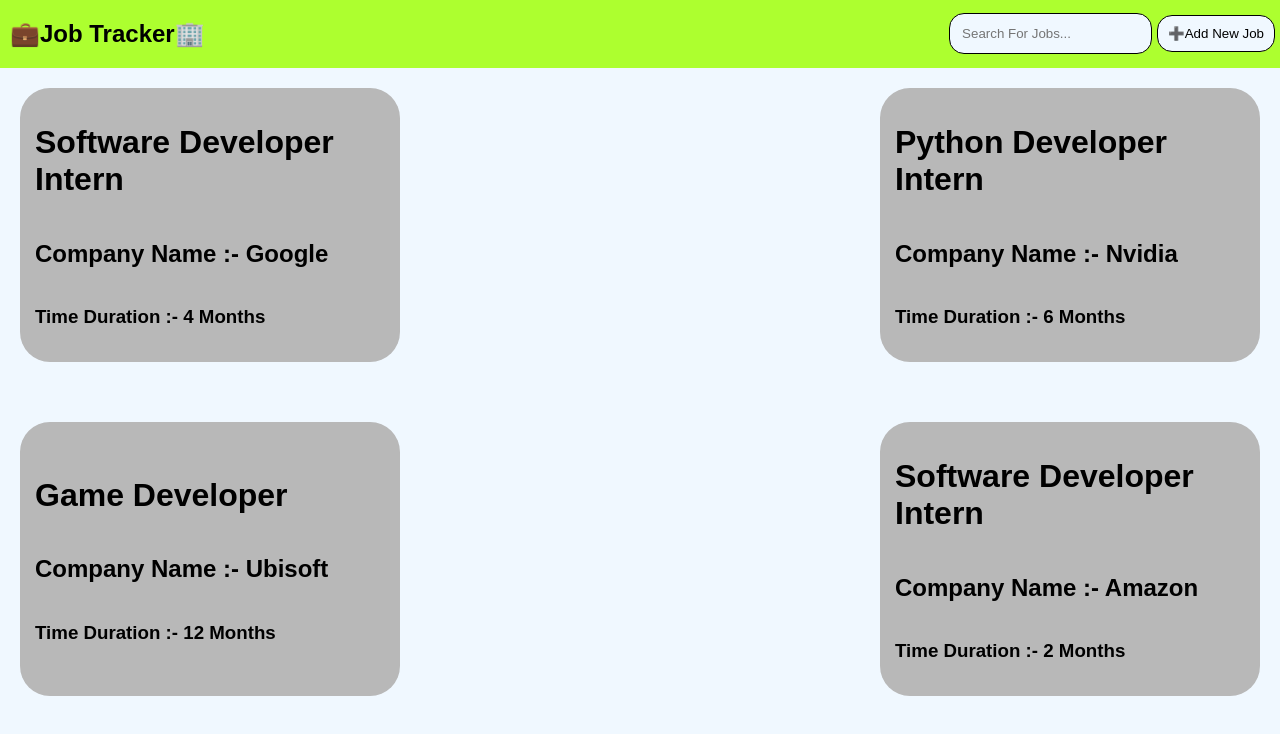
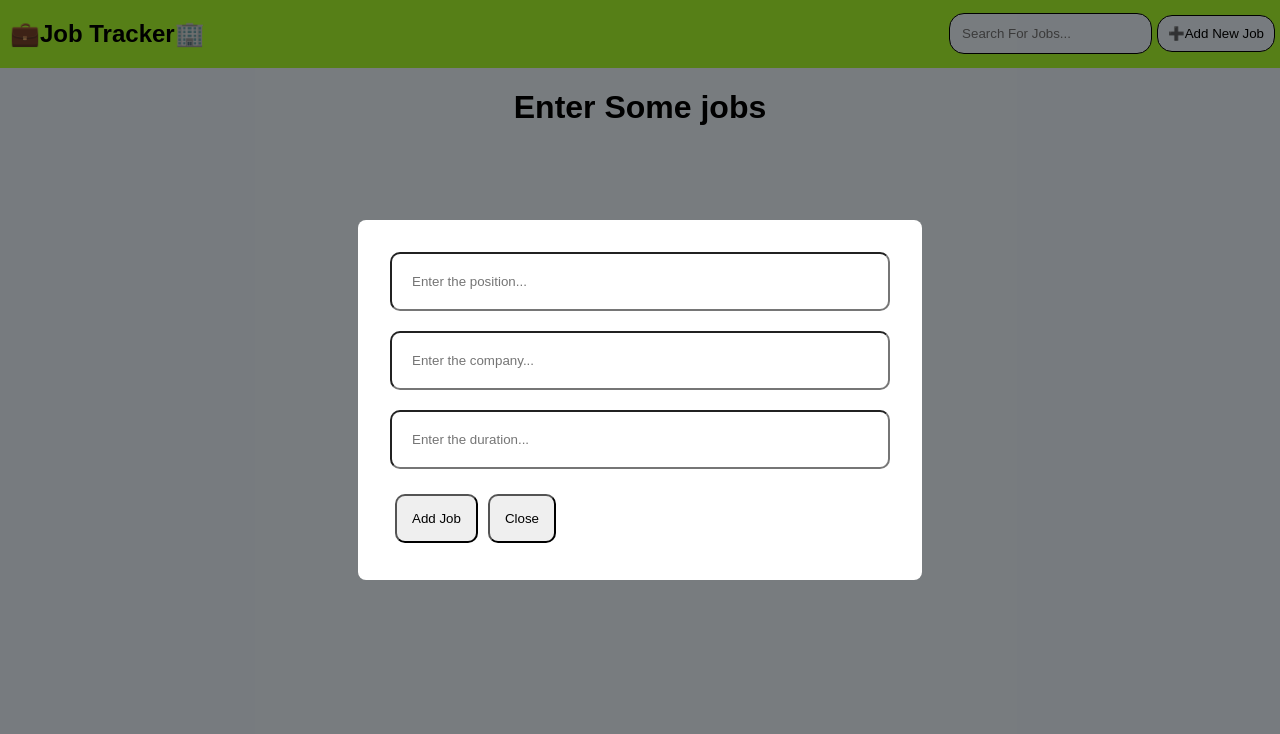
Before and after one commit to Arjun8124/job-tracker, a React (Create React App) app: page / in a window 1280 px wide. Both pictures are taken after a click on the button "➕Add New Job". Shown: the top 734 px of the page. Built offline with nearby package versions, Linux system fonts and the light colour scheme.

Commit message:
added form functionality to add jobs

```diff
--- a/src/App.css
+++ b/src/App.css
@@ -27,7 +27,8 @@
 }
 .job-container {
   display: flex;
-  justify-content: space-between;
+  justify-content: center;
+  align-items: center;
   flex-wrap: wrap;
   gap: 20px;
 }
@@ -41,3 +42,38 @@
   border-radius: 30px;
   width: 350px;
 }
+.modal-overlay {
+  position: fixed;
+  top: 0;
+  left: 0;
+  right: 0;
+  bottom: 0;
+  background: rgba(0, 0, 0, 0.5);
+  display: flex;
+  justify-content: center;
+  align-items: center;
+}
+
+.modal-content {
+  background: white;
+  padding: 2rem;
+  border-radius: 8px;
+  max-width: 500px;
+  width: 90%;
+}
+.form {
+  display: flex;
+  flex-direction: column;
+  gap: 20px;
+}
+
+.form input {
+  padding: 20px;
+  border-radius: 10px;
+}
+.Modal-buttons button {
+  padding: 15px;
+  margin: 5px;
+  border-radius: 10px;
+  cursor: pointer;
+}
--- a/src/App.js
+++ b/src/App.js
@@ -1,11 +1,30 @@
 import "./App.css";
 import Nav from "./nav";
 import JobSection from "./jobsection";
+import Form from "./form";
+import { useState } from "react";
+
 function App() {
+  const [modal, setModal] = useState(false);
+  const [jobs, setJobs] = useState([]);
+
+  function onAddJob(newJob) {
+    setJobs([...jobs, newJob]);
+  }
+
+  function handleOpen() {
+    setModal(true);
+  }
+
+  function handleClose() {
+    setModal(false);
+  }
+
   return (
     <>
-      <Nav />
-      <JobSection />
+      <Nav handleOpen={handleOpen} />
+      <JobSection jobs={jobs} />
+      {modal ? <Form onAddJob={onAddJob} handleClose={handleClose} /> : <></>}
     </>
   );
 }
--- /dev/null
+++ b/src/form.js
@@ -0,0 +1,52 @@
+import { useState } from "react";
+
+export default function Form({ onAddJob, handleClose }) {
+  const [formData, setFormData] = useState({
+    position: "",
+    company: "",
+    duration: "",
+  });
+
+  function handleSubmit(e) {
+    e.preventDefault();
+    onAddJob(formData);
+    setFormData({ position: "", company: "", duration: "" });
+  }
+
+  return (
+    <div className="modal-overlay">
+      <div className="modal-content">
+        <form onSubmit={handleSubmit} className="form">
+          <input
+            type="text"
+            placeholder="Enter the position..."
+            value={formData.position}
+            onChange={(e) =>
+              setFormData({ ...formData, position: e.target.value })
+            }
+          />
+          <input
+            type="text"
+            placeholder="Enter the company..."
+            value={formData.company}
+            onChange={(e) =>
+              setFormData({ ...formData, company: e.target.value })
+            }
+          />
+          <input
+            type="text"
+            placeholder="Enter the duration..."
+            value={formData.duration}
+            onChange={(e) =>
+              setFormData({ ...formData, duration: e.target.value })
+            }
+          />
+          <div className="Modal-buttons">
+            <button type="submit">Add Job</button>
+            <button onClick={handleClose}>Close</button>
+          </div>
+        </form>
+      </div>
+    </div>
+  );
+}
--- a/src/jobsection.js
+++ b/src/jobsection.js
@@ -1,24 +1,20 @@
 import "./App.css";
 import Job from "./job";
-export default function JobSection() {
+
+export default function JobSection({ jobs }) {
   return (
     <div className="job-container">
-      <Job
-        position="Software Developer Intern"
-        company="Google"
-        time="4 Months"
-      />
-      <Job
-        position="Python Developer Intern"
-        company="Nvidia"
-        time="6 Months"
-      />
-      <Job position="Game Developer" company="Ubisoft" time="12 Months" />
-      <Job
-        position="Software Developer Intern"
-        company="Amazon"
-        time="2 Months"
-      />
+      {jobs.length === 0 ? (
+        <h1>Enter Some jobs</h1>
+      ) : (
+        jobs.map((job) => (
+          <Job
+            position={job.position}
+            company={job.company}
+            time={job.duration}
+          />
+        ))
+      )}
     </div>
   );
 }
--- a/src/nav.js
+++ b/src/nav.js
@@ -1,5 +1,5 @@
 import "./App.css";
-export default function Nav() {
+export default function Nav({ handleOpen }) {
   return (
     <div className="navbar">
       <h2 className="icon">💼Job Tracker🏢</h2>
@@ -9,7 +9,9 @@
           type="text"
           placeholder="Search For Jobs..."
         />
-        <button className="addJob">➕Add New Job</button>
+        <button className="addJob" type="button" onClick={handleOpen}>
+          ➕Add New Job
+        </button>
       </div>
     </div>
   );
```
